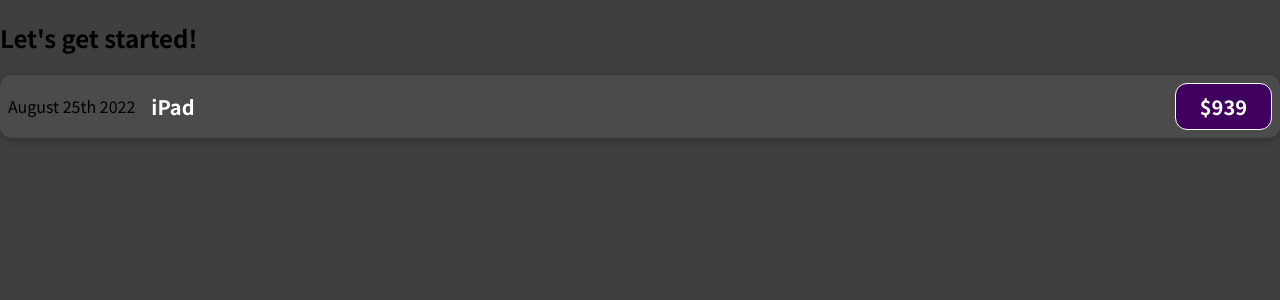
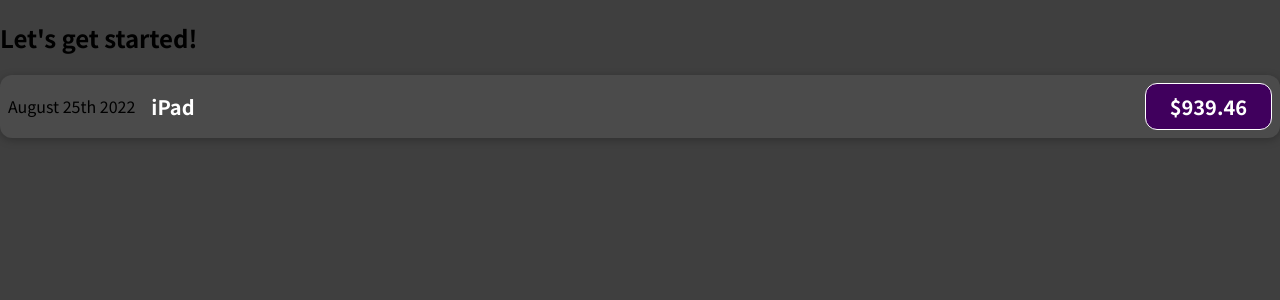
Before and after one commit to Fabulousman23/reactappfromUDM, a JavaScript app: page / in a window 1280 px wide. Shown: the top 300 px of the page. Built offline with nearby package versions, Linux system fonts and the light colour scheme.

Commit message:
change price

```diff
--- a/src/componetns/ExpenseItem.js
+++ b/src/componetns/ExpenseItem.js
@@ -6,7 +6,7 @@
             <div>August 25th 2022</div>
             <div className='expense-item__description'>
                 <h2>iPad</h2>
-                <div className='expense-item__price'>$939</div>
+                <div className='expense-item__price'>$939.46</div>
             </div>
         </div>
     );
```
Also changed, not shown: 1 other file (tests, documents, lock files or other folders).
